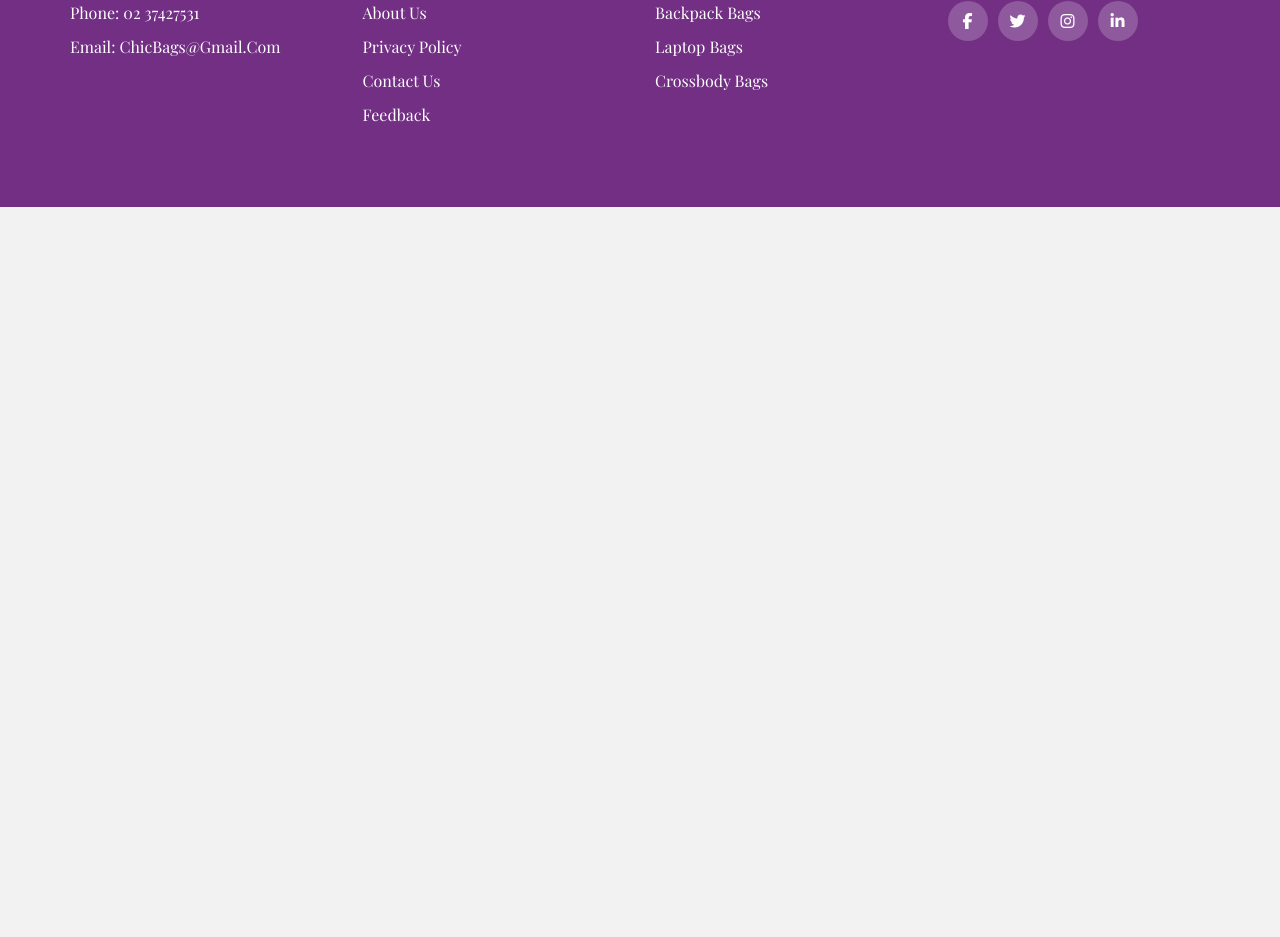
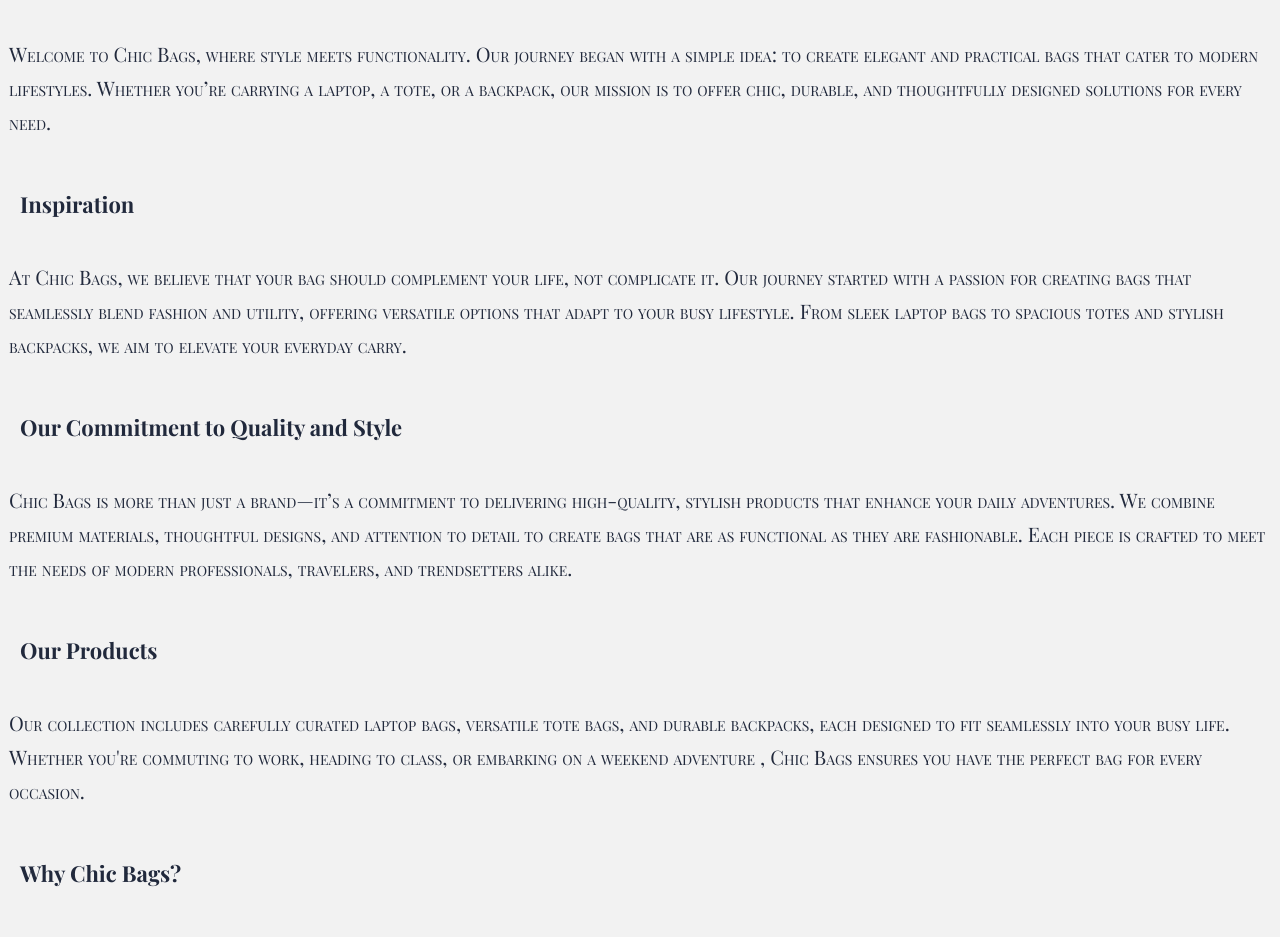
Before and after one commit to Malkah04/FinalProject2024, a React (Create React App) app in the folder frontend/my-app/: page /ourstory in a window 1280 px wide. Before the commit this address had no page. Shown: the part 150-1087 px from the top of the page. Before the commit the page ends 800 px from the top, so only its background shows below. Built offline with nearby package versions, Linux system fonts and the light colour scheme; a web font is replaced by a local one.

Commit message:
making the jsx for home

```diff
--- a/frontend/my-app/src/App.js
+++ b/frontend/my-app/src/App.js
@@ -16,6 +16,10 @@
 import Crossbody from './Components/Crossbody';
 import Footer from './Components/Footer';
 import Main from './Components/Main';
+import Home from './Components/Home';
+
+import ALLproduct from './Components/ALLproduct';
+import Ourstory from './Components/Ourstory';
 
 function App() {
   return (
@@ -35,6 +39,9 @@
         <Route path="/backpack" element={<Backpack />} />
         <Route path="/laptop" element={<Laptop />} />
         <Route path="/crossbody" element={<Crossbody />} />
+        <Route path='home' element={<Home />} />
+        <Route path='/allproduct' element={<ALLproduct/>} />
+        <Route path='/ourstory' element={<Ourstory/>} />
         <Route path="*" element={<div>Page Not Found</div>} />
       </Routes>
 
--- /dev/null
+++ b/frontend/my-app/src/Components/ALLproduct.jsx
@@ -0,0 +1,7 @@
+import React from 'react'
+
+export default function ALLproduct() {
+  return (
+    <div>ALLproduct</div>
+  )
+}
--- a/frontend/my-app/src/Components/Contact.js
+++ b/frontend/my-app/src/Components/Contact.js
@@ -3,7 +3,7 @@
 const Contact = () => {
   return (
     <section className="contact">
-            <form>
+            <form className='f'>
                 <h1>Contact Us</h1>
                 <p>We will get back to you asap!</p>
                 <input type="text" className="field" placeholder="Subject" required/>
--- /dev/null
+++ b/frontend/my-app/src/Components/Home.jsx
@@ -0,0 +1,87 @@
+import React from 'react'
+import { useState,useEffect } from 'react'
+import { Link } from 'react-router-dom'
+
+export default function Home() {
+    const [products, setProducts] = useState([])
+    const [errors, setErrors] = useState(null)
+    useEffect(() => {
+        fetch('http://localhost:7000/products', {
+          method: 'GET',
+          headers: { 'Content-Type': 'application/json' },
+        })
+          .then((response) => {
+            if (!response.ok) {
+              setErrors(response.statusText)
+            }
+            return response.json();
+          })
+          .then((data) => {
+            const productsArray = Array.isArray(data) ? data : [data];
+            setProducts(productsArray);
+            setErrors(null);
+          })
+          .catch((error) =>
+            setErrors(error.message )
+             );
+      }, []);
+
+      let cnt=0;
+  return (
+    <div>
+       {/* image ,3 image */}
+       <h5>FEATURED COLLECTIONS </h5>
+       <h1>all product </h1>
+       {errors ? (
+                <p>Error: {errors}</p>
+            ) : (
+                products.length > 0 ? (
+                    products.map((product) => (
+                        cnt < 10 ? (
+                            <div key={product._id}>
+                                <img src={product.productImage} alt='' />
+                                <h3>{product.productName}</h3>
+                                {cnt++}
+                            </div>
+                        ) : null
+                    ))
+                ) : (
+                    <p>No products found</p>
+                )
+            )}
+            <Link to="/allproduct">
+                <button>View All</button>
+            </Link>
+
+            {/* div for adva */}
+            <div className='something'>
+                <span>
+                <i class="fa-solid fa-leaf"></i>
+                100% Cruelty free
+                </span>
+                <span>
+                <i class="fa-solid fa-rotate-right"></i>
+                14 days exchange/refund
+                </span>
+                <span>
+                <i class="fa-solid fa-user-secret"></i>
+                Secure payment
+                </span>
+            </div>
+
+            {/* our store */}
+            <div>
+            <h2>OUR STORY </h2>
+            <p>"Welcome to Chic Bags, where style meets functionality.
+                 Our journey began with a simple idea: to create elegant and practical bags that
+                 cater to modern lifestyles. Whether you’re carrying a laptop, a tote, or a backpack,
+                  our mission is to offer chic, durable,
+                 and thoughtfully designed solutions for every need."</p>
+                 <Link to="/ourstory">
+                        <span style={{ textDecoration: "underline" }}>Read More</span>
+                 </Link>
+
+            </div>
+        </div>
+  )
+}
--- a/frontend/my-app/src/Components/Login.css
+++ b/frontend/my-app/src/Components/Login.css
@@ -6,9 +6,8 @@
 }
 
 .login-container {
-    width: 100%;
-    max-width: 350px;
-    height: 350px;
+    width: 350px;
+    height: 475px;
     margin: 100px auto;
     padding: 20px;
     background-color: #fff;
@@ -83,8 +82,9 @@
 .forgot-password-link{
     color: rgb(119, 63, 129);
     text-decoration: none;
-    margin: 15px 0;
-    margin-left: 200px;
+    margin-top: 20px;
+    /* margin: 15px 0;  */
+    /* margin-left: 200px; */
 
 }
 .login-links p{
@@ -93,3 +93,6 @@
     margin: 5px 0;
 
 }
+.login-button{
+    height: 40px;
+}
--- a/frontend/my-app/src/Components/Login.jsx
+++ b/frontend/my-app/src/Components/Login.jsx
@@ -46,7 +46,7 @@
                 onChange={(e) => setEmail(e.target.value)}
                 required
             />
-           <i class="fa-solid fa-user"></i>
+           {/* <i class="fa-solid fa-user"></i> */}
         </div>
         <div className="form-group">
             {/* <label htmlFor="password" className="form-label">Password:</label> */}
--- /dev/null
+++ b/frontend/my-app/src/Components/Ourstory.jsx
@@ -0,0 +1,45 @@
+import React from 'react'
+
+export default function Ourstory() {
+  return (
+    <div>
+        <h1>Our Story</h1>
+        <h2>Introduction </h2>
+        <p>Welcome to Chic Bags, where style meets functionality.
+             Our journey began with a simple idea: to create elegant and
+             practical bags that cater to modern lifestyles. Whether you’re carrying a laptop,
+              a tote, or a backpack, our mission is to offer chic, durable, and thoughtfully designed
+               solutions for every need.</p>
+
+               <h2>Inspiration </h2>
+               <p>At Chic Bags, we believe that your bag should complement your life, not complicate it.
+                 Our journey started with a passion for creating bags that seamlessly blend fashion and
+                  utility, offering versatile options that adapt to your busy lifestyle.
+                  From sleek laptop bags to spacious totes and stylish backpacks,
+                 we aim to elevate your everyday carry.</p>
+
+                 <h2> Our Commitment to Quality and Style</h2>
+                 <p>Chic Bags is more than just a brand—it’s a commitment to delivering high-quality,
+                     stylish products that enhance your daily adventures. We combine premium materials,
+                      thoughtful designs, and attention to detail to create bags that are as functional as
+                       they are fashionable. Each piece is crafted to meet the needs of modern professionals,
+                    travelers, and trendsetters alike.</p>
+                    <h2>
+                    Our Products
+                    </h2>
+                    <p>
+                    Our collection includes carefully curated laptop bags, versatile tote bags,
+                     and durable backpacks, each designed to fit seamlessly into your busy life.
+                      Whether you're commuting to work, heading to class, or embarking on a weekend adventure
+                    , Chic Bags ensures you have the perfect bag for every occasion.
+                    </p>
+                    <h2>
+                    Why Chic Bags?
+                    </h2>
+                    <p>What sets Chic Bags apart is our dedication to quality, style,
+                        and practicality. We understand that life is busy, and our bags are designed
+                         to keep up with you. With Chic Bags, you’ll find the perfect blend of form and function,
+                         ensuring that your essentials are stylishly protected and always within reach.</p>
+    </div>
+  )
+}
--- a/frontend/my-app/src/Components/Register.css
+++ b/frontend/my-app/src/Components/Register.css
@@ -8,9 +8,8 @@
 }
 
 .register-container {
-    width: 100%;
     max-width: 350px;
-    height: 350px;
+    height: 450px;
     margin: 100px auto;
     padding: 20px;
     background-color: #fff;
@@ -102,3 +101,7 @@
     margin: 5px 0;
 
 }
+
+.form-button{
+   height: 35px;
+}
--- a/frontend/my-app/src/Components/contact.css
+++ b/frontend/my-app/src/Components/contact.css
@@ -1,11 +1,12 @@
-.contact{
+ .contact{
     display: flex;
     justify-content:center ;
     align-items: center;
     min-height: 100vh;
-    /* background:rgb(223, 164, 234); */
+
 }
-form{
+
+.f{
     display: flex;
     flex-direction: column;
     max-width: 600px;
@@ -17,13 +18,13 @@
     color: #333;
     margin: 25px;
 }
-form h1 {
+.input-box-row h1 {
     color:rgb(119, 63, 129);
     text-align: center;
     margin: 0;
     font-size: 30px;
 }
-form p{
+.f p{
     color:rgb(119, 63, 129);
     text-align: center;
     margin-top:2px ;
```
Also changed, not shown: frontend/my-app/public/page.png (added).
